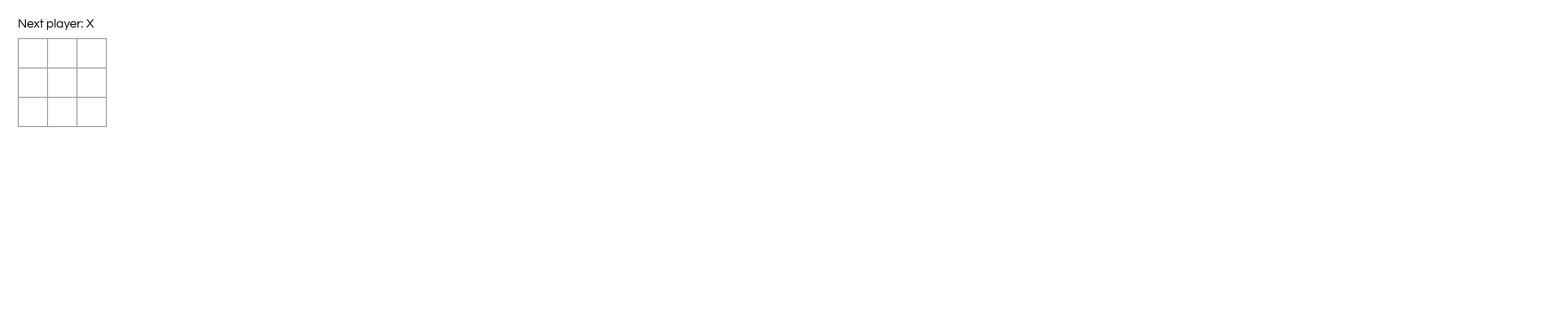
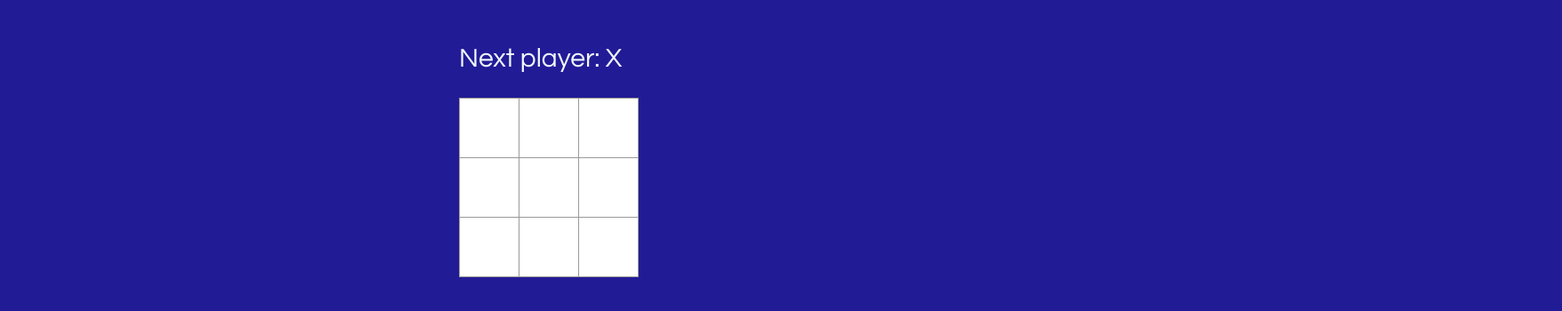
Before and after one commit to Bwsoat/ReactGame, a React app: page / in a window 1280 px wide. Shown: the whole page at 89% size, 1756 px wide, since content can reach past the window. Built offline with nearby package versions, Linux system fonts and the light colour scheme.

Commit message:
Update:funcionalidad

```diff
--- a/src/index.css
+++ b/src/index.css
@@ -1,4 +1,5 @@
 body {
+    background-color: #221b96;
     font: 14px "Century Gothic", Futura, sans-serif;
     margin: 20px;
   }
@@ -16,20 +17,24 @@ body {
   .status {
     margin-bottom: 10px;
   }
+  .status p {
+    font-size: 30px;
+    color: aliceblue;
+  }
 
   .square {
     background: #fff;
     border: 1px solid #999;
     float: left;
-    font-size: 24px;
+    font-size: 35px;
     font-weight: bold;
     line-height: 34px;
-    height: 34px;
+    height: 68px;
     margin-right: -1px;
     margin-top: -1px;
     padding: 0;
     text-align: center;
-    width: 34px;
+    width: 68px;
   }
 
   .square:focus {
@@ -41,6 +46,9 @@ body {
   }
 
   .game {
+    position: relative;
+    top: 50%;
+    left: 40%;
     display: flex;
     flex-direction: row;
   }
--- a/src/index.js
+++ b/src/index.js
@@ -14,21 +14,40 @@ class Square extends React.Component {
       return (
         <button
             className="square"
-            onClick={() => this.setState({value: "X"})}
+            onClick={() => this.props.onClick()}
         >
-          {this.state.value}
+          {this.props.value}
         </button>
       );
     }
   }
 
   class Board extends React.Component {
+    constructor(props) {
+      super(props);
+      this.state = {
+        squares: Array(9).fill(null),
+      };
+    }
+
+    handleClick(i) {
+      const squares = this.state.squares.slice();
+      squares[i] = "X";
+      this.setState({squares: squares});
+    }
+
     renderSquare(i) {
-      return <Square value={i} />;
+      return (
+        <Square
+          value={this.state.squares[i]}
+          onClick={ () => this.handleClick(i)}
+        />
+
+      );
     }
 
     render() {
-      const status = 'Next player: X';
+      const status = <p>Next player: X</p>;
 
       return (
         <div>
```
Also changed, not shown: README.md.
